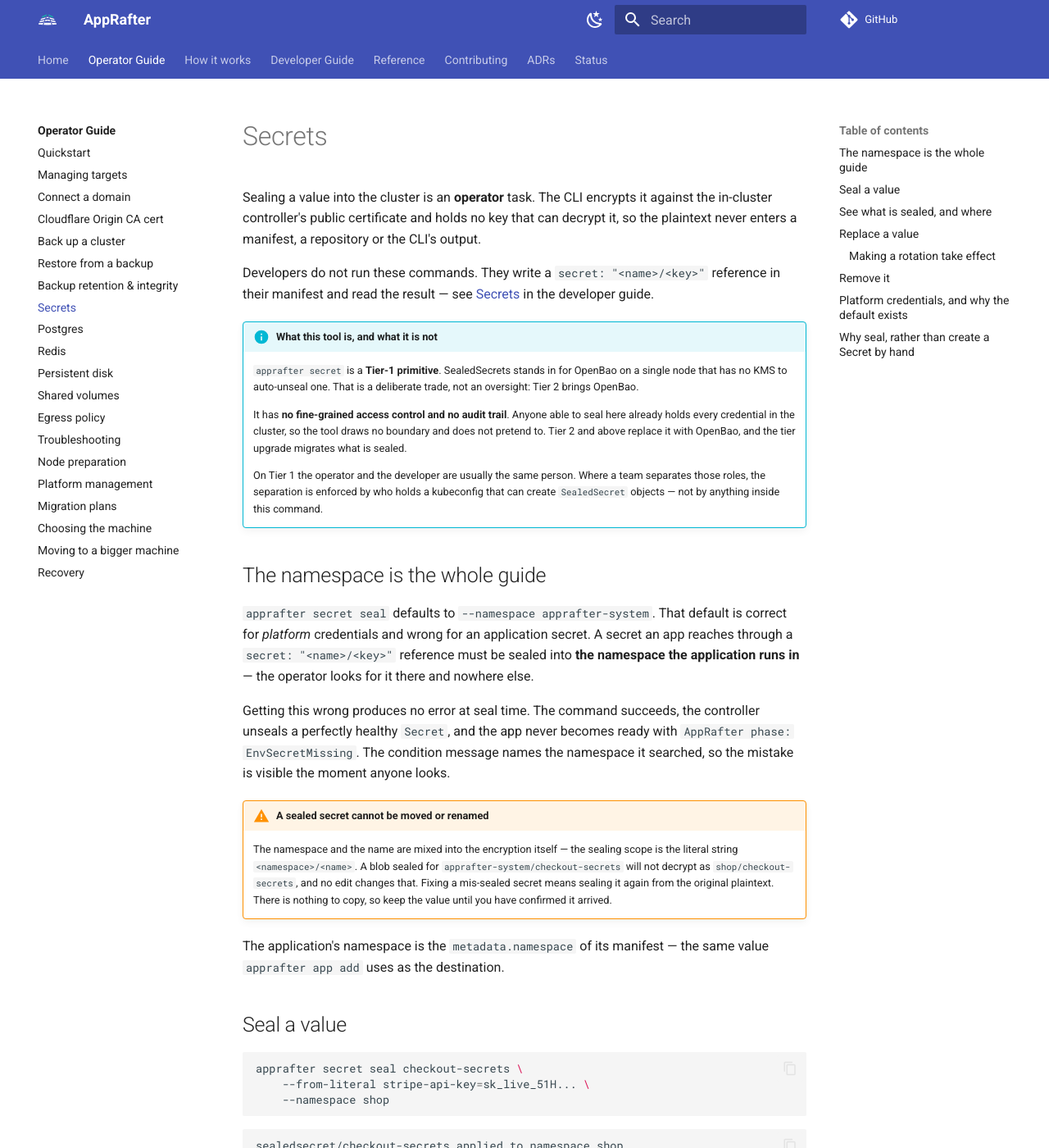
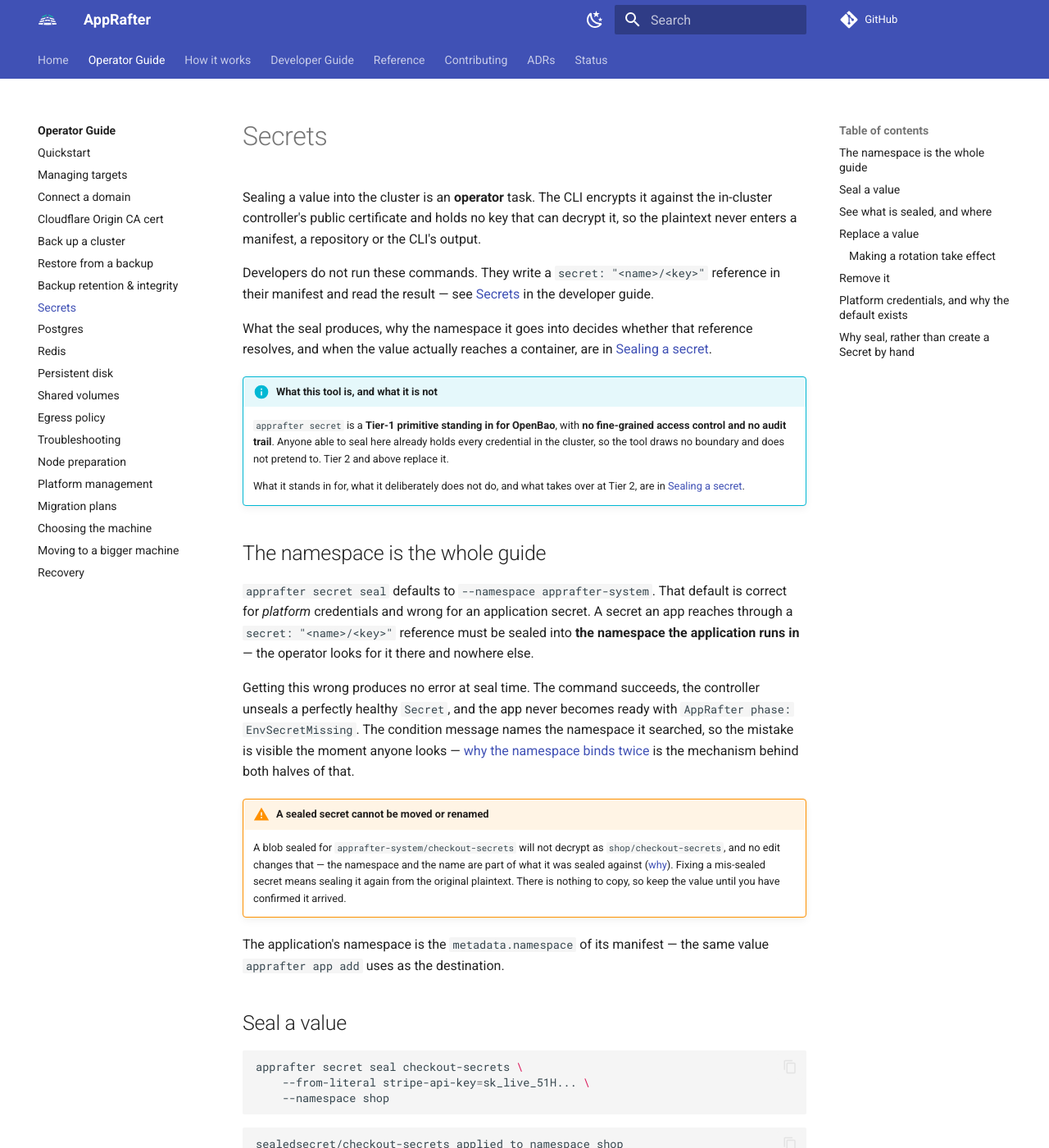
Before and after one commit to AppRafter/apprafter, an MkDocs documentation site: the page built from docs/operator-guide/secrets.md, in a window 1280 px wide and 1400 px high. Shown: the whole window at 82% size. Built offline with MkDocs 1.6.1 and Material for MkDocs 9.7.7, drawn with Linux system fonts in a browser that asks for light colours; comment, search, counter and statistics services are not loaded; some of the changed text lies outside the part shown.

Commit message:
docs(how-it-works): sealing a secret gets the page its guide had none of
`operator-guide/secrets.md` linked no mechanism page and carried ADR
0007's Decision and its 2026-08-30 amendment restated in its own words —
a guide arguing rather than instructing.

The mechanism now has a page: what `secret seal` produces and what the
cluster does with it, the scope binding that makes the namespace decide
whether a reference resolves, when the value is read and what that means
for a re-seal, and what the tool deliberately does not do. Six of the
guide's paragraphs became a sentence and a link.

Written from the tree and then attacked. Every load-bearing claim
carried a file:line, and a verifier opened all thirty-three: one
citation pointed at the tail of a `Display` impl instead of `is_guide`,
and one sentence read "there is no digest AT ALL when …" over two of
three cases. Both corrected.

The verifier also caught the disclosure being thinned. ADR 0007's
amendment names three things every surface presenting `apprafter secret`
must state, and the slimmed guide kept two — "standing in for OpenBao"
had gone. Restored.

And it found a live contradiction the page would have shipped into: the
CLI's own `secret seal` help says `upgrade-tier` migrates what is
sealed, while the command prints that tier upgrades are not implemented
in this release. The help is fixed in the same change rather than the
page hedging around it.

Census: pages 61 -> 62, ADR references 54 -> 59. The citations the guide
was not allowed to carry now live where they belong.

Co-Authored-By: Claude Opus 5 (1M context) <noreply@anthropic.com>
Claude-Session: https://claude.ai/code/session_01WbPAZy6KmkaLV4PwDBb4iN

```diff
--- a/docs/operator-guide/secrets.md
+++ b/docs/operator-guide/secrets.md
@@ -13,21 +13,22 @@ Developers do not run these commands. They write a
 `secret: "<name>/<key>"` reference in their manifest and read the result
 — see [Secrets](../dev-guide/secrets.md) in the developer guide.
 
+What the seal produces, why the namespace it goes into decides whether
+that reference resolves, and when the value actually reaches a
+container, are in
+[Sealing a secret](../how-it-works/sealing-a-secret.md).
+
 !!! info "What this tool is, and what it is not"
 
-    `apprafter secret` is a **Tier-1 primitive**. SealedSecrets stands in
-    for OpenBao on a single node that has no KMS to auto-unseal one. That
-    is a deliberate trade, not an oversight: Tier 2 brings OpenBao.
-
-    It has **no fine-grained access control and no audit trail**. Anyone
+    `apprafter secret` is a **Tier-1 primitive standing in for OpenBao**,
+    with **no fine-grained access control and no audit trail**. Anyone
     able to seal here already holds every credential in the cluster, so
     the tool draws no boundary and does not pretend to. Tier 2 and above
-    replace it with OpenBao, and the tier upgrade migrates what is sealed.
+    replace it.
 
-    On Tier 1 the operator and the developer are usually the same person.
-    Where a team separates those roles, the separation is enforced by who
-    holds a kubeconfig that can create `SealedSecret` objects — not by
-    anything inside this command.
+    What it stands in for, what it deliberately does not do, and what
+    takes over at Tier 2, are in
+    [Sealing a secret](../how-it-works/sealing-a-secret.md#what-it-does-not-do).
 
 ## The namespace is the whole guide {#the-namespace}
 
@@ -42,14 +43,16 @@ Getting this wrong produces no error at seal time. The command succeeds,
 the controller unseals a perfectly healthy `Secret`, and the app never
 becomes ready with `AppRafter phase: EnvSecretMissing`. The condition
 message names the namespace it searched, so the mistake is visible the
-moment anyone looks.
+moment anyone looks —
+[why the namespace binds twice](../how-it-works/sealing-a-secret.md#the-scope-binding)
+is the mechanism behind both halves of that.
 
 !!! warning "A sealed secret cannot be moved or renamed"
-    The namespace and the name are mixed into the encryption itself —
-    the sealing scope is the literal string `<namespace>/<name>`. A blob
-    sealed for `apprafter-system/checkout-secrets` will not decrypt as
-    `shop/checkout-secrets`, and no edit changes that. Fixing a
-    mis-sealed secret means sealing it again from the original
+    A blob sealed for `apprafter-system/checkout-secrets` will not
+    decrypt as `shop/checkout-secrets`, and no edit changes that — the
+    namespace and the name are part of what it was sealed against
+    ([why](../how-it-works/sealing-a-secret.md#the-scope-binding)).
+    Fixing a mis-sealed secret means sealing it again from the original
     plaintext. There is nothing to copy, so keep the value until you
     have confirmed it arrived.
 
@@ -124,10 +127,9 @@ sealed, and `seal`'s `apprafter-system` default is the single likeliest
 reason a secret is in the wrong place. Narrow it with `--namespace`.
 
 `SEALED` is when this CLI last sealed the object. A dash means it was
-sealed before that record existed, or applied by other means. It is
-**provenance, not attestation**: the value is self-reported by the
-machine that ran the command, so it answers "when did this last change"
-and authenticates nothing.
+sealed before that record existed, or applied by other means. It answers
+"when did this last change" and nothing more — it is
+[provenance, not attestation](../how-it-works/sealing-a-secret.md#what-it-does-not-do).
 
 ## Replace a value
 
@@ -169,12 +171,11 @@ nothing else restarts them. **This matters most in the case you least
 want it to:** re-sealing is what you do to revoke a leaked credential,
 and on its own it revokes nothing on the pods still serving traffic.
 
-That is a decision rather than an oversight. Rolling automatically would
-mean one seal restarting an unknown set of applications, possibly other
-teams', which is why the platform shows you the set instead of acting on
-it. The drift is visible from the application side too —
+The drift is visible from the application side too —
 `apprafter app status` marks pods that started before the secret last
-changed.
+changed. Why the platform shows you that set instead of restarting it,
+and what it compares to decide a pod is stale, are in
+[Sealing a secret](../how-it-works/sealing-a-secret.md#when-the-value-is-read).
 
 Until a first-class verb exists for it, roll the workload yourself after
 a rotation that must take effect:
--- a/mkdocs.yml
+++ b/mkdocs.yml
@@ -287,6 +287,7 @@ nav:
       - How a restore replays a backup: how-it-works/how-a-restore-works.md
       - Per-environment deploy: how-it-works/per-environment-deploy.md
       - The image digest: how-it-works/the-image-digest.md
+      - Sealing a secret: how-it-works/sealing-a-secret.md
       # Worked examples: a whole assembly rather than one mechanism.
       # Both are real deployments in this repository, included from the
       # manifests they describe rather than copied.
```
Also changed, not shown: docs/how-it-works/index.md (+3 -0 lines), docs/how-it-works/sealing-a-secret.md (added, +214 -0 lines), docs/measurements/docs-health.json (+4 -4 lines), docs/reference/cli/secret.md (+1 -1 lines), docs/reference/cli/commands.json, 1 other file.
